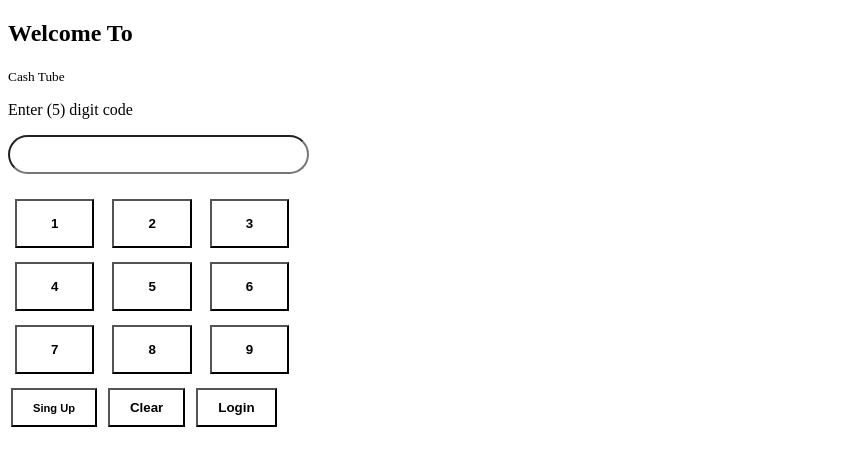
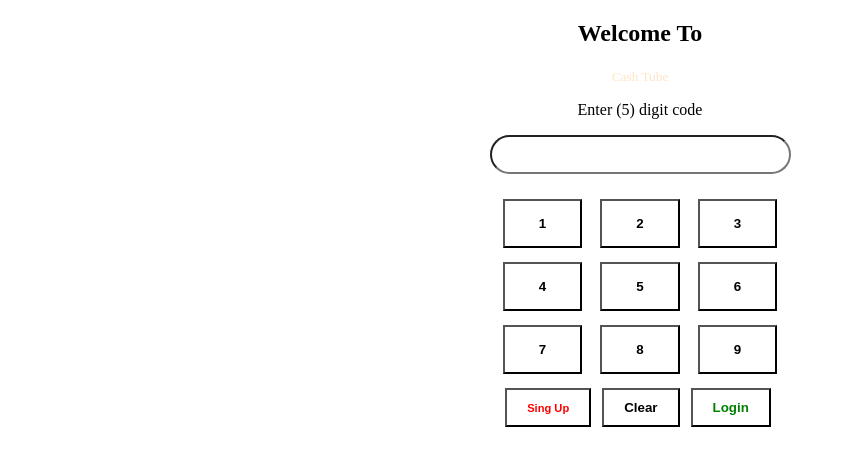
Before and after one commit to micemoney001/gang, a plain HTML site: page index.html in a window 1280 px wide. Shown: the whole page, without its empty margins (0-846 px from the left). Drawn offline with Linux system fonts and the light colour scheme.

Commit message:
giuugguigig

```diff
--- a/index.html
+++ b/index.html
@@ -7,15 +7,15 @@
 </head>
 <body>
     <div>
-        <div >
+        <div style="text-align: center;">
             <h2>Welcome To</h2>
-            <p><small>Cash Tube</small></p>
+            <p style="color: bisque;"><small>Cash Tube</small></p>
             <p>Enter (5) digit code</p>
         </div>
-        <div>
+        <div style="text-align: center;">
             <input type="text" name="" id="" style="border-radius: 20px; padding: 10px 60px;">
             <div> <br>
-                <button style="padding: 15px 34px; margin: 7px; font-weight: 900; background-color: white;">1</button>
+                <button onclick=" yyy() " style="padding: 15px 34px; margin: 7px; font-weight: 900; background-color: white;">1</button>
                 <button style="padding: 15px 34px; margin: 7px; font-weight: 900; background-color: white;">2</button>
                 <button style="padding: 15px 34px; margin: 7px; font-weight: 900; background-color: white;">3</button> <br>
                 <button style="padding: 15px 34px; margin: 7px; font-weight: 900; background-color: white;">4</button>
@@ -24,9 +24,9 @@
                 <button style="padding: 15px 34px; margin: 7px; font-weight: 900; background-color: white;">7</button>
                 <button style="padding: 15px 34px; margin: 7px; font-weight: 900; background-color: white;">8</button>
                 <button style="padding: 15px 34px; margin: 7px; font-weight: 900; background-color: white;">9</button> <br>
-                <button style="padding: 10px 20px; margin: 3px;  font-weight: 900;  background-color: white;"> <small>Sing Up </small></button>
+                <button style=" color: red; padding: 10px 20px; margin: 3px;  font-weight: 900;  background-color: white;"> <small>Sing Up </small></button>
                 <button style="padding: 10px 20px; margin: 4px;  font-weight: 900; background-color: white;">Clear</btton>
-                <button style="padding: 10px 20px; margin: 7px;  font-weight: 900; background-color: white;"> Login</utton>
+                <button style=" color: green; padding: 10px 20px; margin: 7px;  font-weight: 900; background-color: white;"> Login</utton>
             </div>
         </div>
     </div>
```
